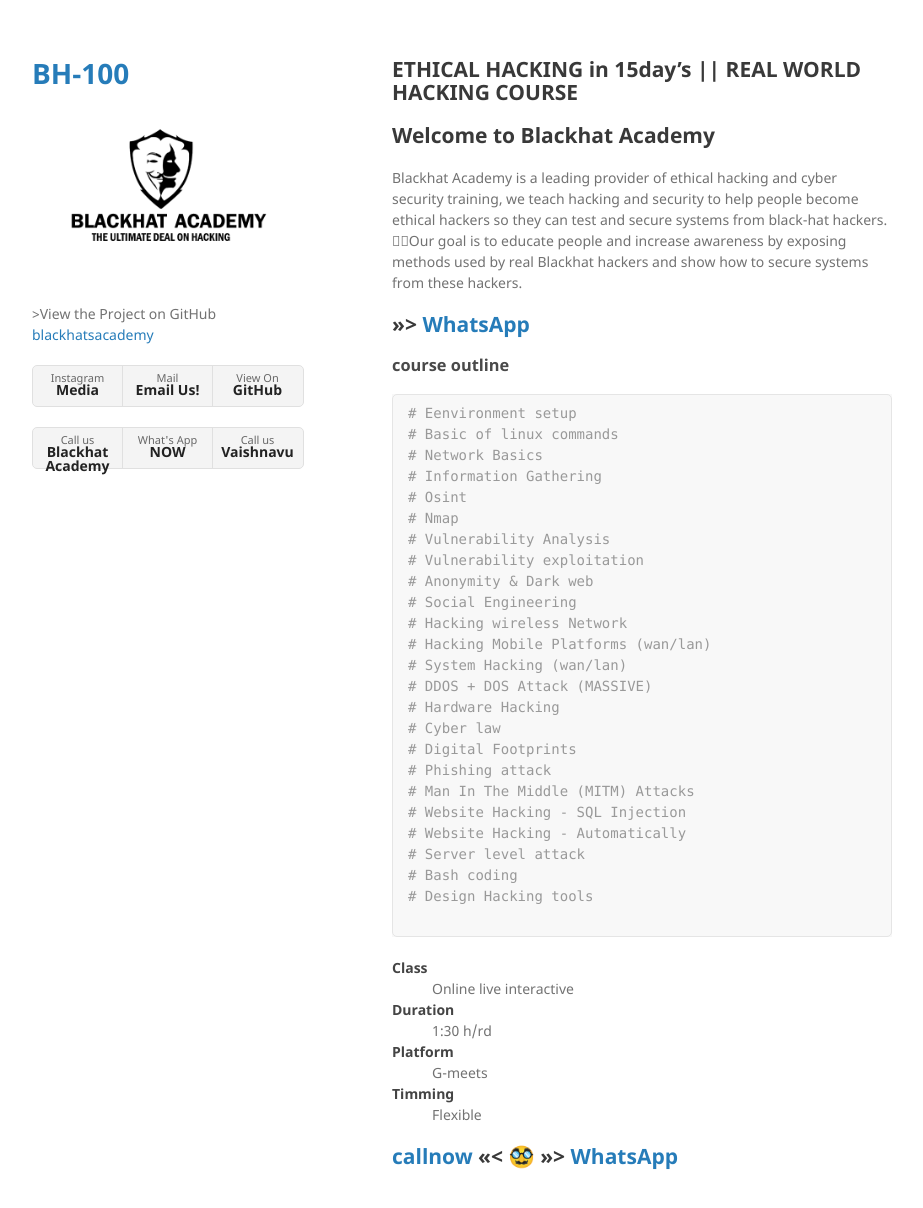
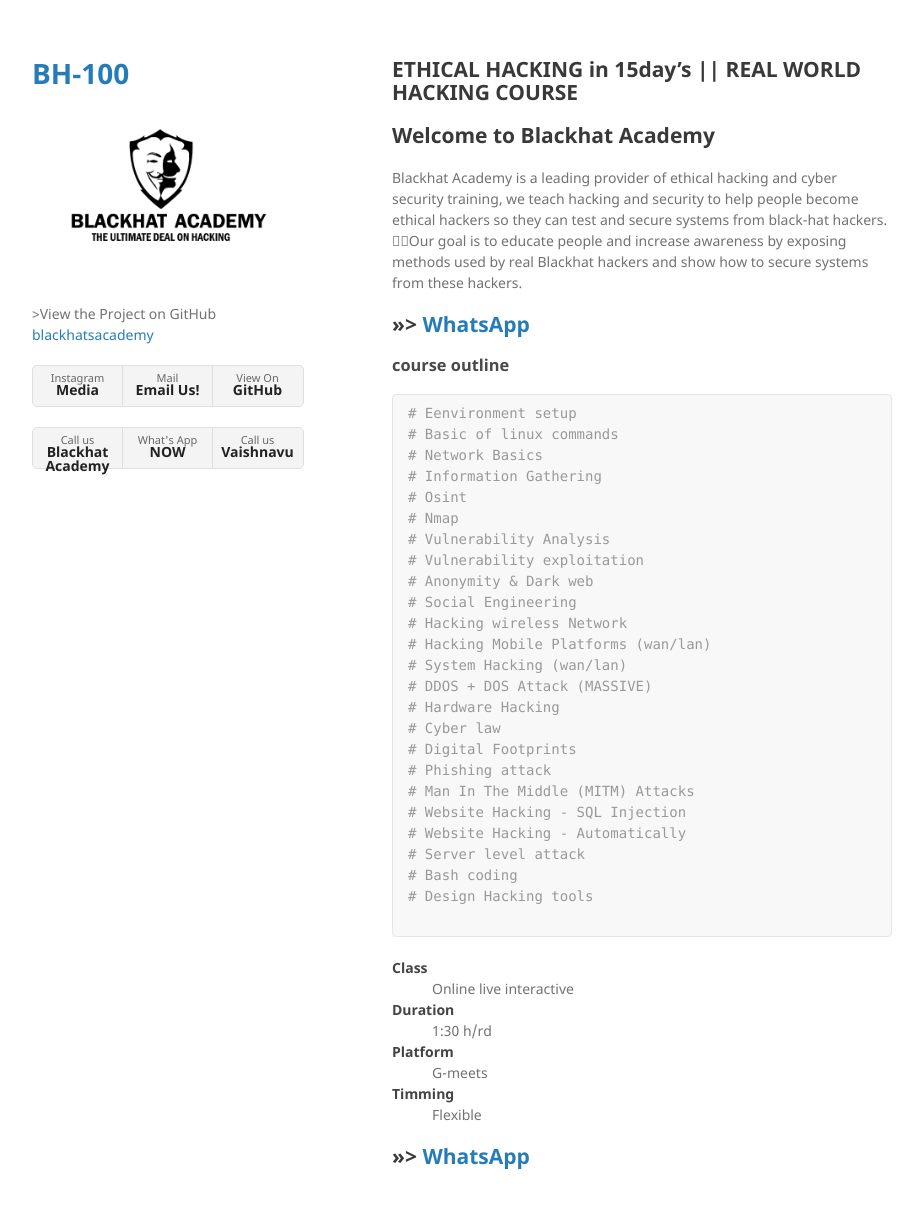
Before and after one commit to blackhatsacademy/BH-100, a Jekyll site: the page built from index.md, in a window 1280 px wide and 1238 px high. Shown: the top 1208 px of the window, without its empty margins (178-1101 px from the left). Built offline with Jekyll 4.4.1, drawn with Linux system fonts in a browser that asks for light colours; our own code applies the rules of GitHub Pages for plain Markdown files; the repository's description, which GitHub fills in, is left out.

Commit message:
Update index.md

```diff
--- a/index.md
+++ b/index.md
@@ -46,4 +46,4 @@ Blackhat Academy is a leading provider of ethical hacking and cyber security tra
 <dd>   Flexible</dd>
 </dl>
 
-## [callnow](+919656596391) <<< 🥸 >>> [WhatsApp](https://wa.me/919656596391?text=hai..!%0ALet%20me%20know%20more%20about%20%F0%9F%91%87%F0%9F%8F%BB%20%0A%60%60%6015day%E2%80%99s%20ETHICAL%20HACKING%20COURSE%60%60%60%0Ahttps%3A%2F%2Fblackhatacademy.in%2FBH-100)
+##  >>> [WhatsApp](https://wa.me/919656596391?text=hai..!%0ALet%20me%20know%20more%20about%20%F0%9F%91%87%F0%9F%8F%BB%20%0A%60%60%6015day%E2%80%99s%20ETHICAL%20HACKING%20COURSE%60%60%60%0Ahttps%3A%2F%2Fblackhatacademy.in%2FBH-100)
```
